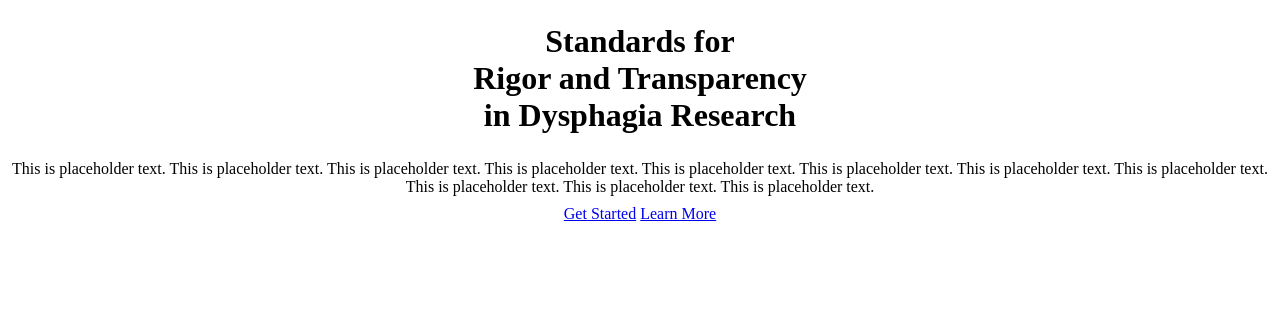
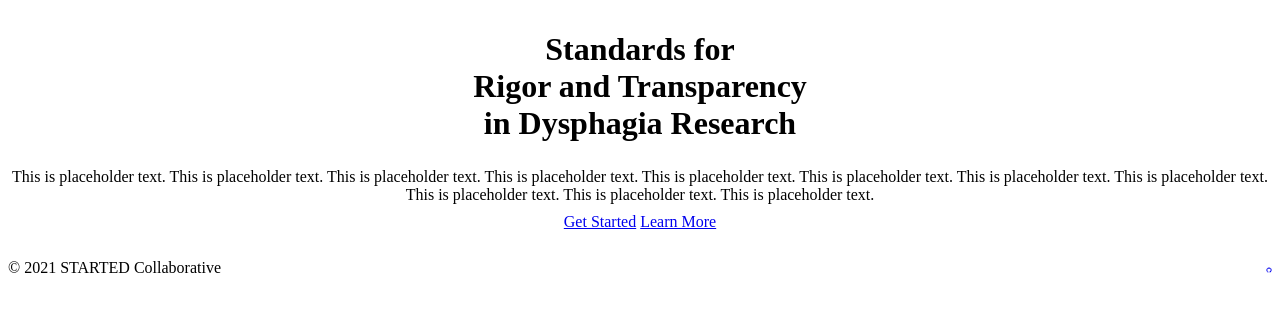
Before and after one commit to BrandonNoad/started, a Gatsby site: page / in a window 1280 px wide. Shown: the part 36-348 px from the top of the page. Built offline with nearby package versions, Linux system fonts and the light colour scheme; Gatsby itself is replaced by a stand-in of ours.

Commit message:
Add footer

```diff
--- /dev/null
+++ b/src/components/Footer/index.js
@@ -0,0 +1,31 @@
+import React from 'react';
+import { Box, Flex, Text, Icon, VisuallyHidden } from '@chakra-ui/react';
+import { IoLogoGithub } from 'react-icons/io5';
+
+const defaultColors = { border: 'gray.200', font: 'gray.400' };
+
+const Footer = ({ colors = defaultColors } = {}) => (
+    <Flex
+        as="footer"
+        align="center"
+        justify="space-between"
+        pt={4}
+        pb={6}
+        borderTop="1px"
+        borderTopColor={colors.border}
+        mt={8}
+        color={colors.font}
+    >
+        <Box>
+            <Text>&copy; 2021 STARTED Collaborative</Text>
+        </Box>
+        <Box>
+            <a href="https://github.com/BrandonNoad/started">
+                <VisuallyHidden>GitHub</VisuallyHidden>
+                <Icon as={IoLogoGithub} w={6} h={6} />
+            </a>
+        </Box>
+    </Flex>
+);
+
+export default Footer;
--- a/src/components/Questionnaire/index.js
+++ b/src/components/Questionnaire/index.js
@@ -57,7 +57,7 @@ const Questionnaire = ({ questionnaireSections, responses, setResponses }) => {
     if (activeQuestionnaireSectionIndex === null) {
         return (
             <Box height="calc(100vh - 220px)" overflowY="auto">
-                <SimpleGrid columns={[1, null, 2]} spacing={[4, 6]}>
+                <SimpleGrid columns={[1, null, 2]} spacing={[4, 5]}>
                     {questionnaireSections.map((questionnaireSection) => {
                         const { id, title } = questionnaireSection;
 
--- a/src/layouts/BlogLayout.js
+++ b/src/layouts/BlogLayout.js
@@ -4,16 +4,20 @@ import { Box, Flex, Button } from '@chakra-ui/react';
 
 import Seo from '../components/Seo';
 import Logo from '../components/Logo';
+import Footer from '../components/Footer';
+
+const commonPx = [3, 8, 12];
 
 const BlogLayout = ({ title, children }) => {
     return (
         <>
             <Seo title={title}></Seo>
+            <Flex direction="column" minHeight="full">
                 <Flex
                     as="header"
                     align="center"
                     justify="space-between"
-                px={[3, 8, 12]}
+                    px={commonPx}
                     pt={6}
                     pb={4}
                     mb={8}
@@ -25,7 +29,13 @@ const BlogLayout = ({ title, children }) => {
                         </Button>
                     </Box>
                 </Flex>
-            <Box as="main">{children}</Box>
+                <Box as="main" px={commonPx}>
+                    {children}
+                </Box>
+                <Box px={commonPx} mt="auto">
+                    <Footer />
+                </Box>
+            </Flex>
         </>
     );
 };
--- a/src/pages/app.js
+++ b/src/pages/app.js
@@ -162,7 +162,9 @@ const AppPage = () => {
                         ...studyConfigurationBlobData,
                         `The study was configured manually.\n`
                     ]);
-                    setIsToggleQuestionnaireSectionsModalOpen(true);
+                    setTimeout(() => {
+                        setIsToggleQuestionnaireSectionsModalOpen(true);
+                    }, 150);
                 }
             },
             {
```
Also changed, not shown: src/@chakra-ui/gatsby-plugin/theme.js (+10 -1 lines), src/layouts/AppLayout.js (+12 -8 lines), src/pages/about.js (+5 -7 lines). Lines whose indentation alone changed are shown as unchanged.
